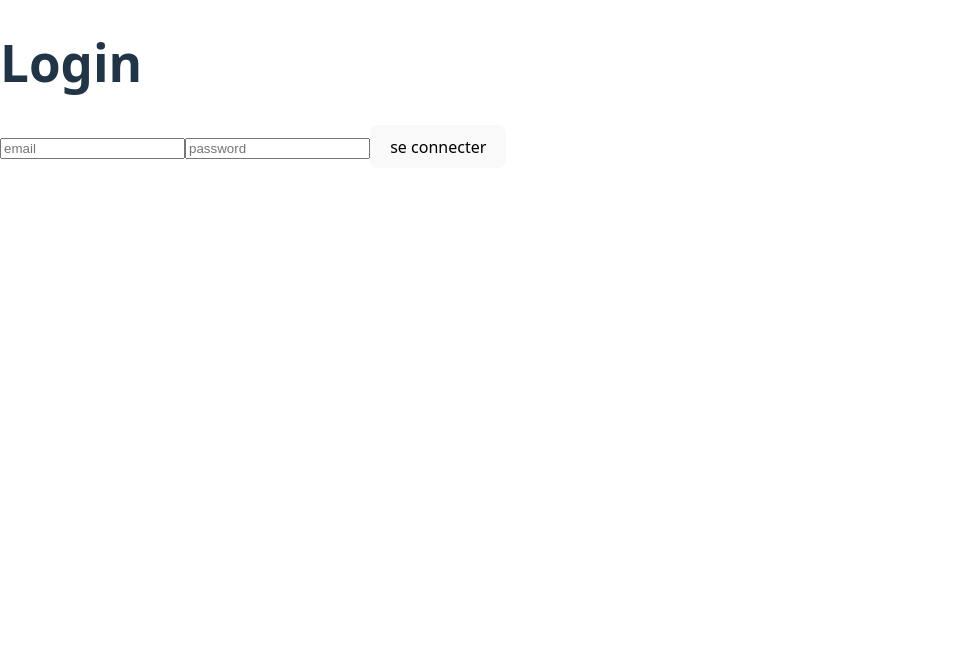
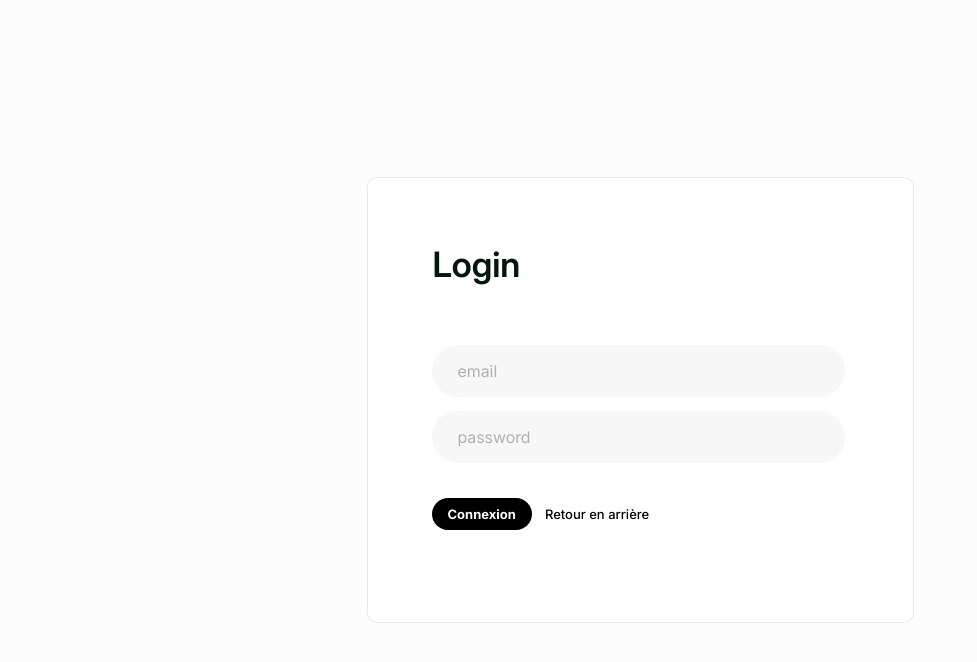
Before and after one commit to Elias8674/Rivage, a React (Vite) app in the folder app/: page /login in a window 1280 px wide. Shown: the top 662 px of the page, without its empty margins (0-977 px from the left). Built offline with nearby package versions, Linux system fonts and the light colour scheme.

Commit message:
Feat: Modification de la page Home pour les profs (création de cours) + changement sur le texte des cards cours

```diff
--- /dev/null
+++ b/app/src/components/cours/CoursEditing.jsx
@@ -0,0 +1,12 @@
+
+
+const CoursEditing = () => {
+    return (
+        <div>
+        <h1>Editing Cours</h1>
+        <p>Editing Cours</p>
+        </div>
+    );
+}
+
+export default CoursEditing;
--- a/app/src/components/cours/cours.css
+++ b/app/src/components/cours/cours.css
@@ -14,7 +14,7 @@
     display: flex;
     width: 260px;
     height: 50px;
-    padding-left: 11px;
+    padding-left: 20px;
     padding-right: 11px;
     justify-content: space-between;
     align-items: center;
@@ -59,6 +59,8 @@
     font-style: normal;
     font-weight: 400;
     line-height: normal;
+
+    background-color: transparent;
 }
 
 .cours_cards_footer_button_ouvrir:hover {
--- a/app/src/components/cours/listeCours.css
+++ b/app/src/components/cours/listeCours.css
@@ -29,4 +29,85 @@
      gap: 25px;
      flex-shrink: 0;
      flex-wrap: wrap;
+
+    padding-bottom: 40px;
  }
+
+.listeCours_container_authenticated_coursadd {
+    display: flex;
+    width: 260px;
+    height: 180px;
+    justify-content: center;
+    align-items: end;
+    flex-shrink: 0;
+
+    box-sizing: border-box;
+
+    border-radius: 26px;
+    border: 1px dashed #0079FF;
+    background: rgba(0, 125, 252, 0.10);
+}
+
+.listeCours_container_authenticated_coursadd_footer {
+    display: flex;
+    width: 260px;
+    height: 50px;
+    padding-left: 20px;
+    padding-right: 11px;
+    justify-content: space-between;
+    align-items: center;
+    /*gap: 106px;*/
+
+    border-radius: 0px 0px 26px 26px;
+    background: #FFF;
+}
+
+.listeCours_container_authenticated_coursadd_footer_title {
+    color: #01180B;
+    font-family: Inter;
+    font-size: 20px;
+    font-style: normal;
+    font-weight: 600;
+    line-height: normal;
+
+    border: none;
+    background-color: transparent;
+    width: 100%;
+
+    padding: 0;
+
+}
+
+.listeCours_container_authenticated_coursadd_footer_title:focus {
+    outline: none;
+}
+
+.listeCours_container_authenticated_coursadd_footer_title::placeholder {
+    color: rgba(16, 17, 17, 0.30);
+}
+
+.listeCours_container_authenticated_coursadd_footer_button {
+    display: flex;
+    padding: 7px 13px;
+    flex-direction: column;
+    align-items: flex-start;
+    gap: 10px;
+
+    border-radius: 20px;
+    border: 1px solid rgba(0, 0, 0, 0.23);
+
+    color: #000;
+    font-family: Inter;
+    font-size: 13px;
+    font-style: normal;
+    font-weight: 400;
+    line-height: normal;
+
+    background-color: transparent;
+}
+
+.listeCours_container_authenticated_coursadd_footer_button:hover {
+    background: #0079FF;
+    color: white;
+    transition-duration: 0.6s;
+}
--- a/app/src/main.jsx
+++ b/app/src/main.jsx
@@ -7,6 +7,7 @@ import "./assets/font.css"
 import Home from "./pages/Home.jsx";
 import CoursPage from "./pages/CoursPage.jsx";
 import Login from "./pages/Login.jsx";
+import CoursEditing from "./components/cours/CoursEditing.jsx";
 
 
 const router = createBrowserRouter([
@@ -21,6 +22,10 @@ const router = createBrowserRouter([
     {
         path: "/login",
         element: <Login/>,
+    },
+    {
+        path: "/coursEdit/:id",
+        element: <CoursEditing/>,
     }
 
 ]);
--- a/app/src/pages/Login.jsx
+++ b/app/src/pages/Login.jsx
@@ -1,5 +1,6 @@
 import {useState} from "react";
 
+import "./login.css"
 
 const Login = () => {
     const [email, setEmail] = useState('');
@@ -46,11 +47,18 @@ const Login = () => {
         }
     };
 
+    const handleBack = () => {
+        window.history.back();
+    }
+
     return (
-        <div>
-            <h1>Login</h1>
+        <div className={"coursPage_container"}>
+            <div className={"coursPage_container_content"}>
+                <h1 className={"coursPage_container_content_title"}>Login</h1>
                 <form onSubmit={handleSubmit}>
+                    <div className={"coursPage_container_content_fields"}>
                         <input
+                            className={"coursPage_container_content_fields_input"}
                             id="email"
                             name="email"
                             type="email"
@@ -61,6 +69,7 @@ const Login = () => {
                         />
 
                         <input
+                            className={"coursPage_container_content_fields_input"}
                             id="password"
                             name="password"
                             type="password"
@@ -69,11 +78,16 @@ const Login = () => {
                             onChange={(e) => setPassword(e.target.value)}
                             placeholder="password"
                         />
-                <button type="submit">
-                    se connecter
+                    </div>
+                    <button className={"coursPage_container_content_fields_button"} type="submit">
+                        Connexion
                     </button>
+                    <button className={"coursPage_container_content_fields_secondaryButton"} onClick={handleBack}>
+                        Retour en arrière
+                    </button>
+                </form>
 
-            </form>
+            </div>
         </div>
     )
 }
--- a/app/src/pages/login.css
+++ b/app/src/pages/login.css
@@ -0,0 +1,169 @@
+.coursPage_container {
+    width: 100%;
+    height: 100%;
+    background: #FCFCFC;
+
+    display: flex;
+    align-content: center;
+    align-items: center;
+
+    justify-content: center;
+}
+
+.coursPage_container_content {
+    width: 545px;
+    height: 444px;
+    flex-shrink: 0;
+
+    border-radius: 10px;
+    border: 1px solid rgba(0, 0, 0, 0.09);
+    background: #FFF;
+}
+
+.coursPage_container_content_title {
+    color: #000;
+    font-family: Inter;
+    font-size: 30px;
+    font-style: normal;
+    font-weight: 400;    color: #01180B;
+    font-family: Inter;
+    font-size: 35px;
+    font-style: normal;
+    font-weight: 600;
+    line-height: normal;
+
+    margin-top: 40px;
+    line-height: normal;
+
+    margin-left: 65px;
+    margin-top: 65px;
+}
+
+.coursPage_container_content_fields {
+    display: flex;
+    width: 413px;
+    flex-direction: column;
+    align-items: flex-start;
+    gap: 14px;
+
+    margin-left: 64px;
+    margin-top: 60px;
+
+}
+
+.coursPage_container_content_fields_input {
+    display: flex;
+    height: 52px;
+    padding: 10px 19px 10px 26px;
+    align-items: center;
+    gap: 8px;
+    align-self: stretch;
+
+
+    border-radius: 50px;
+    background: #F7F7F7;
+    box-sizing: border-box;
+    color: #B0B0B0;
+    font-family: Inter;
+    font-size: 16px;
+    font-style: normal;
+    font-weight: 400;
+    line-height: normal;
+
+    border: none;
+}
+
+
+.coursPage_container_content_fields_button {
+    display: inline-flex;
+    height: 32px;
+    padding: 10px 15px;
+    flex-direction: column;
+    justify-content: center;
+    align-items: center;
+    gap: 10px;
+    flex-shrink: 0;
+
+    border-radius: 20px;
+    background: #000;
+
+    color: #FFF;
+    font-family: Inter;
+    font-size: 13px;
+    font-style: normal;
+    font-weight: 700;
+    line-height: normal;
+
+
+    margin-left: 64px;
+    margin-top: 35px;
+}
+
+.coursPage_container_content_fields_button:hover {
+    background: #0079FF;
+}
+
+.coursPage_container_content_fields_secondaryButton {
+    display: inline-flex;
+    padding: 7px 13px;
+    flex-direction: column;
+    align-items: flex-start;
+    gap: 10px;
+
+    background-color: transparent;
+
+    color: #000;
+    font-family: Inter;
+    font-size: 13px;
+    font-style: normal;
+    font-weight: 500;
+    line-height: normal;
+
+    border: none;
+
+}
+
+.coursPage_container_content_fields_secondaryButton:hover {
+    color: #0079FF;
+    border: none;
+}
+
+
+
+
+
+
+
+
+
+
+
+
+/* Couleur pour le placeholder (texte par défaut) */
+.coursPage_container_content_fields_input::placeholder {
+    color: #B0B0B0;
+    opacity: 1; /* Firefox nécessite cela pour la cohérence */
+}
+
+/* Couleur pour le texte saisi par l'utilisateur */
+.coursPage_container_content_fields_input {
+    color: #010101; /* Couleur du texte saisi */
+}
+
+/* Maintenir la couleur du texte pour les états spéciaux */
+.coursPage_container_content_fields_input:focus,
+.coursPage_container_content_fields_input:-webkit-autofill,
+.coursPage_container_content_fields_input:not(:placeholder-shown) {
+    color: #010101;
+    -webkit-text-fill-color: #010101;
+    caret-color: #010101; /* Couleur du curseur qui match le texte */
+    outline: none;
+}
+
+/* Style spécifique pour l'autofill */
+.coursPage_container_content_fields_input:-webkit-autofill,
+.coursPage_container_content_fields_input:-webkit-autofill:hover,
+.coursPage_container_content_fields_input:-webkit-autofill:focus {
+    -webkit-box-shadow: 0 0 0 30px #F7F7F7 inset !important;
+    transition: background-color 5000s ease-in-out 0s;
+}
```
Also changed, not shown: app/src/components/cours/ListeCours.jsx (+72 -0 lines), 2 other files (tests, documents, lock files or other folders). Lines whose indentation alone changed are shown as unchanged.
